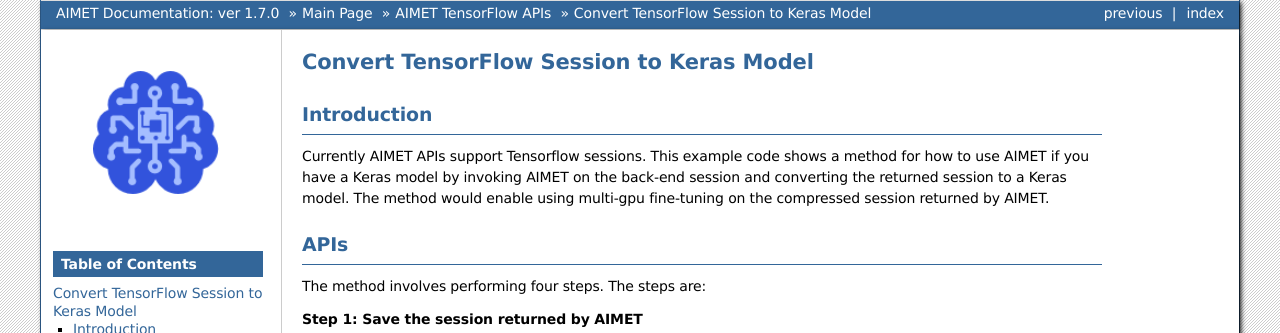
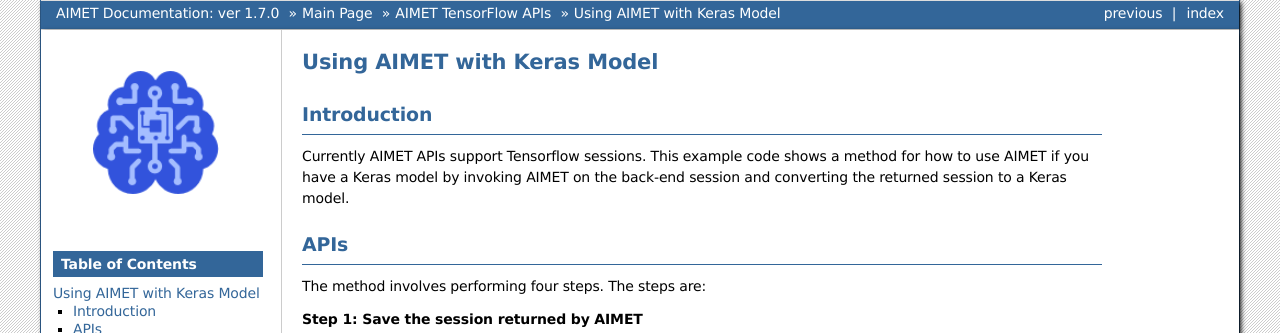
Before and after one commit to quic/aimet, a Sphinx documentation site: the page built from Docs/api_docs/convert_tf_sess_to_keras.rst, in a window 1280 px wide and 900 px high, cut to the strip 0-333 px from the top of the window. Built offline with Sphinx 7.4.7, drawn with Linux system fonts in a browser that asks for light colours; some of the changed text lies outside the part shown.

```diff
--- a/Docs/api_docs/convert_tf_sess_to_keras.rst
+++ b/Docs/api_docs/convert_tf_sess_to_keras.rst
@@ -1,11 +1,10 @@
-=========================================
-Convert TensorFlow Session to Keras Model
-=========================================
+============================
+Using AIMET with Keras Model
+============================
 
 Introduction
 ============
 Currently AIMET APIs support Tensorflow sessions. This example code shows a method for how to use AIMET if you have a Keras model by invoking AIMET on the back-end session and converting the returned session to a Keras model.
-The method would enable using multi-gpu fine-tuning on the compressed session returned by AIMET.
 
 APIs
 ====
--- a/Docs/api_docs/tensorflow.rst
+++ b/Docs/api_docs/tensorflow.rst
@@ -11,4 +11,4 @@
    TensorFlow Quantization API<tensorflow_quantization>
    TensorFlow Model Compression API<tensorflow_compress>
    TensorFlow Model Visualization API for Quantization<tensorflow_visualization_quantization>
-   Converting TensorFlow Session to Keras Model<convert_tf_sess_to_keras>
+   Using AIMET with Keras Model<convert_tf_sess_to_keras>
```
Also changed, not shown: other parts of Docs/api_docs/convert_tf_sess_to_keras.rst (+2 -2 lines), 2 other files.
